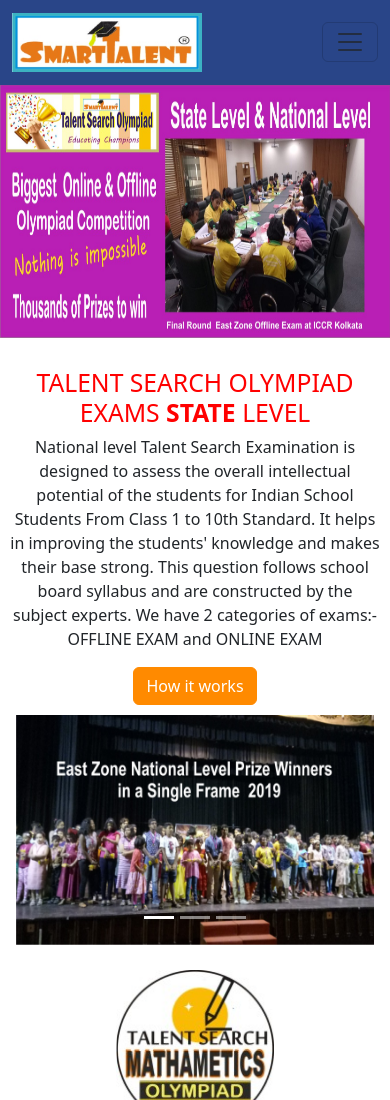
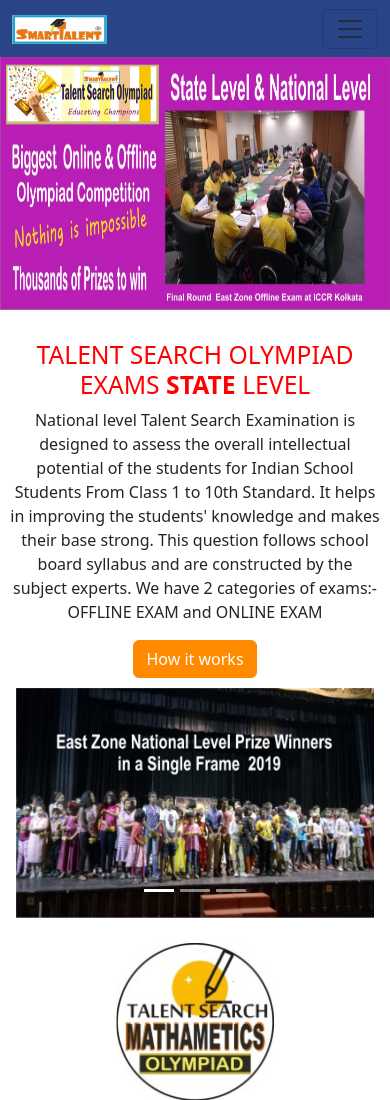
Before and after one commit to SBasu007/TalentSearchOlympiad, a plain HTML site: page index.html in a window 390 px wide. Shown: the top 1100 px of the page. Drawn offline with nearby package versions, Linux system fonts and the light colour scheme.

Commit message:
changed media query

```diff
--- a/index.html
+++ b/index.html
@@ -17,7 +17,7 @@ href="https://cdn.jsdelivr.net/npm/bootstrap-icons@1.11.1/font/bootstrap-icons.c
 </head>
 <body>
   <section class="header">
-    <div class="head" style="width:100%">
+    <div class="head">
     <nav class="navbar navbar-expand-md navbar-grey bg-grey" aria-label="Fourth navbar example">
       <div class="container-fluid">
         <a class="navbar-brand" href="#"><img class="brand" src="./assets/images/logo.png"></a>
--- a/styles.css
+++ b/styles.css
@@ -7,6 +7,10 @@ body{
     position: fixed;
     z-index:3;
     background-color: #294588;
+    width:100vw;
+}
+.custom{
+    color:white;
 }
 .brand{
     height:58.7px ;
@@ -156,7 +160,15 @@ hr{
     font-family: 'Poppins', sans-serif;
     font-size: 14px;
 }
-@media only screen and (max-width: 768px){
+@media (max-width: 480px){
+    .head{
+        position: relative;
+        width: 100vw;
+    }
+    .brand{
+        height:29.3px ;
+        width:95px;
+    }
     .footer{
         height:790px;
     }
@@ -164,6 +176,7 @@ hr{
         text-align: center;
     }
     .intro-pic{
+        margin-top:0;
         height:30vh;
     }
     .state-lev-ann,.nation-lev-ann{
```
